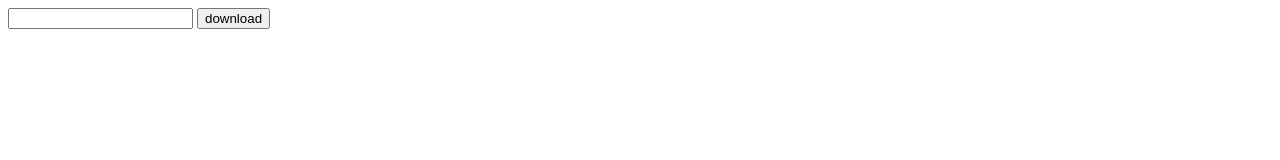
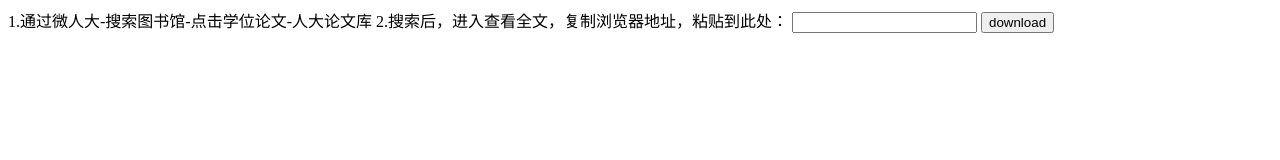
Before and after one commit to sooerr/paperuc, a plain HTML site: page index.html in a window 1280 px wide. Drawn offline with Linux system fonts and the light colour scheme.

Commit message:
Update index.html

```diff
--- a/index.html
+++ b/index.html
@@ -1,6 +1,6 @@
 <html xmlns="http://www.w3.org/1999/xhtml">
 <head>
-<title>Paperuc</title>
+<title>Welcome to Paperuc</title>
 <meta http-equiv="Content-Type" content="text/html; charset=UTF-8">
 		<script type="text/javascript">
 			function download(){
@@ -14,7 +14,9 @@
 	</head>
 	<body>
 	    <div>
-			<input id="original_url" type="input"/>
+		    1.通过微人大-搜索图书馆-点击学位论文-人大论文库
+		    2.搜索后，进入查看全文，复制浏览器地址，粘贴到此处：
+			<input id="original_url" type="input" width="500px"/>
 			<input id="download_button" type="button" onclick="download()" value="download"/>
 		</div>
 	</body>
```
